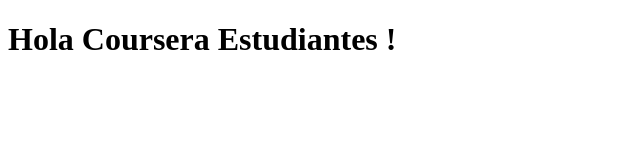
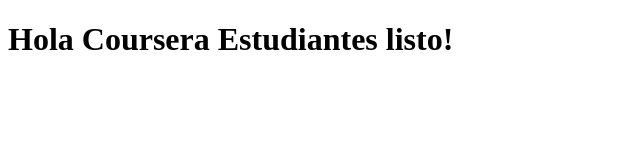
Before and after one commit to Jhonatan-Ramos/coursera-test, a plain HTML site: page index.html in a window 1280 px wide. Shown: the whole page, without its empty margins (0-640 px from the left). Drawn offline with Linux system fonts and the light colour scheme.

Commit message:
First web file

```diff
--- a/index.html
+++ b/index.html
@@ -5,6 +5,6 @@
     <title>Hola Coursera</title>
   </head>
   <body>
-    <h1>Hola Coursera Estudiantes !</h1>
+    <h1>Hola Coursera Estudiantes listo!</h1>
   </body>
 </html>
```
